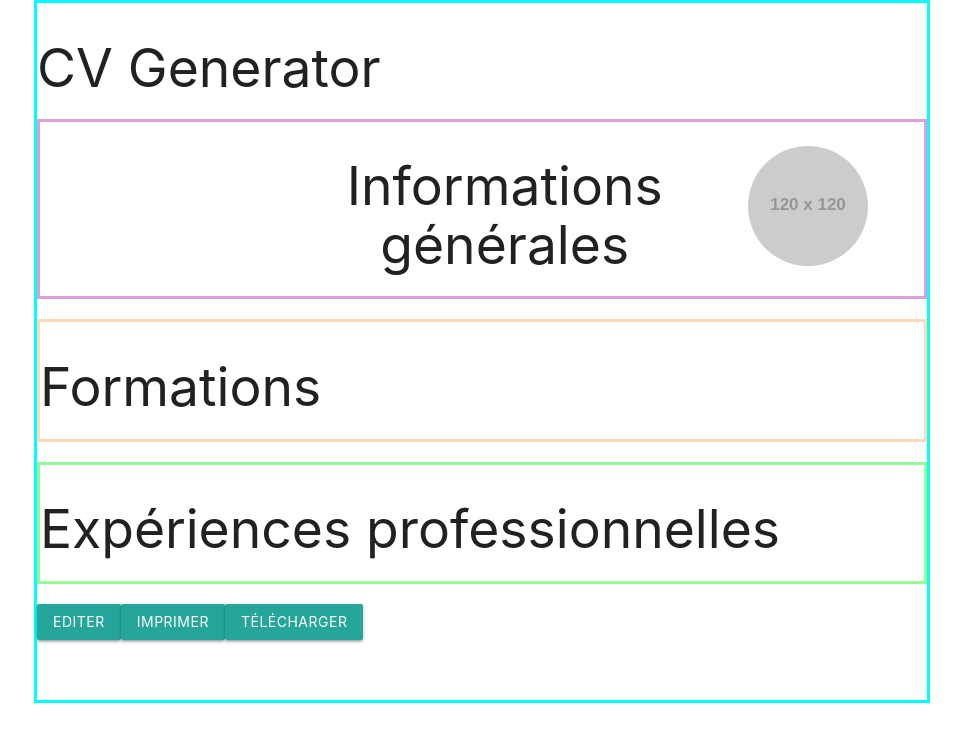
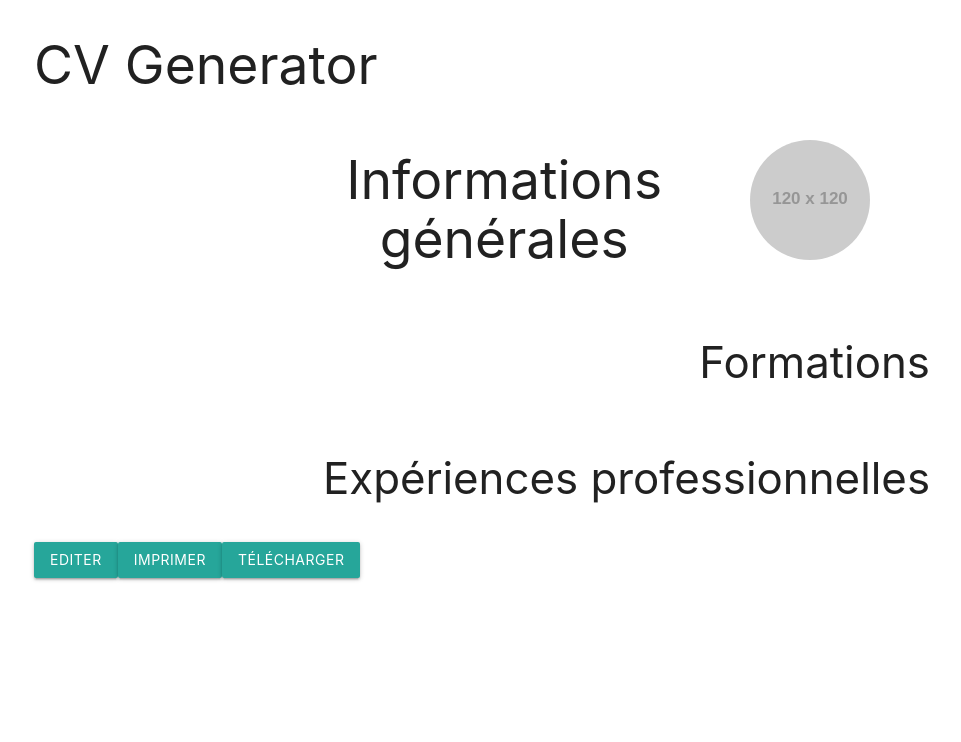
Before and after one commit to AnhPati/OdinProject_react_projects, a React (Vite) app in the folder cv_application/: page / in a window 1280 px wide. Shown: the top 742 px of the page, without its empty margins (158-1119 px from the left). Built offline with nearby package versions, Linux system fonts and the light colour scheme.

Commit message:
Layout Print
Modifications CSS.
Ajout d'un layout pour les titres.

```diff
--- a/cv_application/src/components/CVGenerator.jsx
+++ b/cv_application/src/components/CVGenerator.jsx
@@ -1,5 +1,4 @@
 import '../styles/styles.css'
-import '../styles/creation-cv.css'
 import Profil from './Profil'
 import FormationExp from './Formation'
 import { Button } from './ui/Button'
@@ -18,7 +17,6 @@ const CVGenerator = ({
 
     const saveData = () => {
         setDataProfil(dataProfil)
-        setDataSkills(dataSkills)
         setEditionMode(!editionMode)
     }
 
--- a/cv_application/src/components/ExpResume.jsx
+++ b/cv_application/src/components/ExpResume.jsx
@@ -4,10 +4,10 @@ export const ExpResume = ({ container, name, title, date, responsabilities, loca
             {container === 'formations-exp' ? (
                 <div id={id} className="row">
                     <div>
-                        <h3>{title}</h3><sub>{date}</sub>
-                    </div>
-                    <div className="d-flex">
-                        <h4>{name}</h4><sub>{location}</sub>
+                        <h4><b>{title}</b> chez <i>{name}</i></h4>
+                        <div className="d-flex">
+                            <h6>{location} {date}</h6>
+                        </div>
                     </div>
                 </div>
             ) : (
--- a/cv_application/src/components/ExperiencePro.jsx
+++ b/cv_application/src/components/ExperiencePro.jsx
@@ -1,6 +1,5 @@
 import { useState } from 'react'
 import { v4 as uuidv4 } from 'uuid';
-import '../styles/exp-pro.css'
 import '../styles/styles.css'
 import { Button } from './ui/Button'
 import { Input } from './ui/Input'
@@ -37,9 +36,11 @@ const ExperiencePro = ({
         setDataFormation(copyDatasArray)
     }
 
+    const printLayout = editionMode ? '' : 'right-align'
+
     return (
         <div id="exp-pro" className="expPro-container row d-flex flex-column">
-            <h2>Expériences professionnelles</h2>
+            <h3 className={printLayout}>Expériences professionnelles</h3>
             {editionMode && (
                 <>
                     <div className="row d-flex flex-column w-100">
@@ -63,7 +64,7 @@ const ExperiencePro = ({
                             htmlFor="companyLocation"
                             type="text" name="location"
                             id="companyLocation"
-                            text="Intitulé du poste :"
+                            text="Lieu :"
                             onChange={handleChange}
                             value={experienceProValues.location || ''}
                         />
--- a/cv_application/src/components/Formation.jsx
+++ b/cv_application/src/components/Formation.jsx
@@ -1,6 +1,5 @@
 import { useState } from 'react'
 import { v4 as uuidv4 } from 'uuid';
-import '../styles/formations.css'
 import '../styles/styles.css'
 import { Button } from './ui/Button'
 import ExpContainer from './ExpContainer'
@@ -38,9 +37,11 @@ const FormationExp = ({
         setDataFormation(copyDatasArray)
     }
 
+    const printLayout = editionMode ? '' : 'right-align'
+
     return (
         <div id="formations" className="formations-container row d-flex flex-column">
-            <h2>Formations</h2>
+            <h3 className={printLayout}>Formations</h3>
 
             {editionMode && (
                 <>
--- a/cv_application/src/components/Profil.jsx
+++ b/cv_application/src/components/Profil.jsx
@@ -1,5 +1,3 @@
-import { useState } from 'react'
-import '../styles/general-info.css'
 import '../styles/styles.css'
 
 import { Input } from './ui/Input'
--- a/cv_application/src/styles/creation-cv.css
+++ /dev/null
@@ -1,3 +0,0 @@
-.main-container {
-    border: 3px solid aqua;
-}
--- a/cv_application/src/styles/exp-pro.css
+++ /dev/null
@@ -1,3 +0,0 @@
-.expPro-container {
-    border: 3px solid palegreen;
-}
--- a/cv_application/src/styles/formations.css
+++ /dev/null
@@ -1,3 +0,0 @@
-.formations-container {
-    border: 3px solid peachpuff;
-}
--- a/cv_application/src/styles/general-info.css
+++ /dev/null
@@ -1,3 +0,0 @@
-.info-container {
-    border: 3px solid plum;
-}
```
